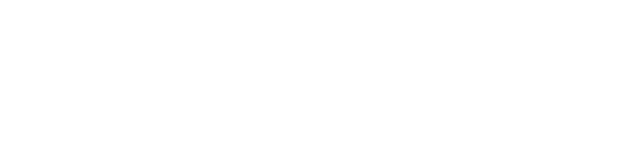
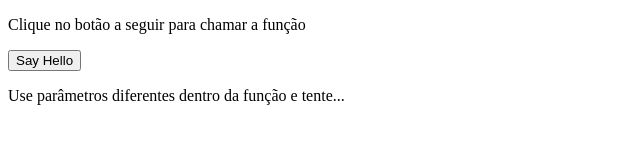
Before and after one commit to atomotavio/JS_Test, a plain HTML site: page index.html in a window 1280 px wide. Shown: the whole page, without its empty margins (0-640 px from the left). Drawn offline with Linux system fonts and the light colour scheme.

Commit message:
Update index.html

```diff
--- a/index.html
+++ b/index.html
@@ -1,9 +1,20 @@
 <!DOCTYPE html>
 <html>
     <head>
-
+        <script type="text/javascript">
+        function sayHello(name, age)
+        {
+            document.write (name + " is " + age + " years old.");
+        }
+        </script>
     </head>
     <body>
+        <p>Clique no botão a seguir para chamar a função</p>
+        <form>
+            <input type="button" onclick="sayHello('Zara', 7)" value="Say Hello">
+        </form>
+
+        <p>Use parâmetros diferentes dentro da função e tente...</p>
 
     </body>
 </html>
```
